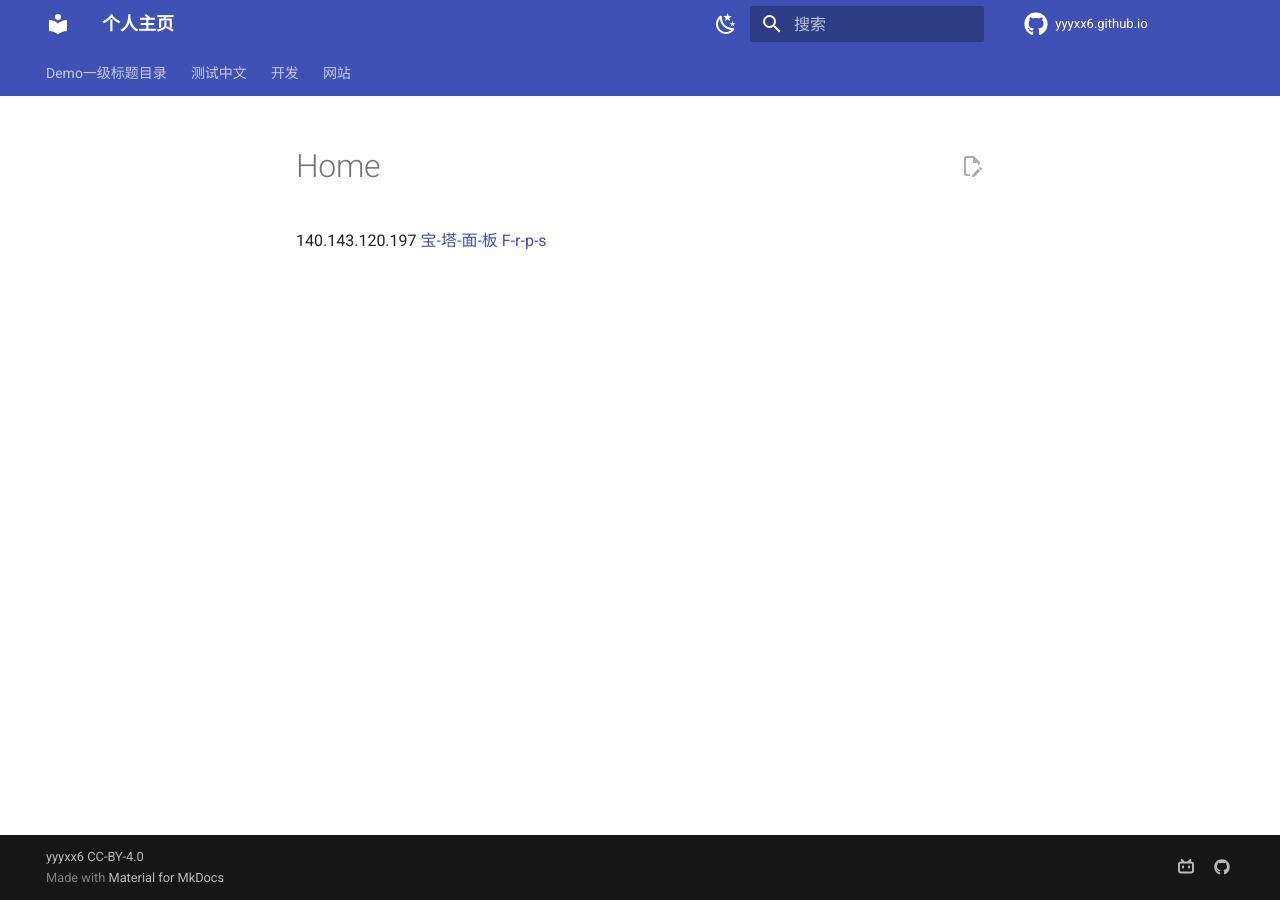
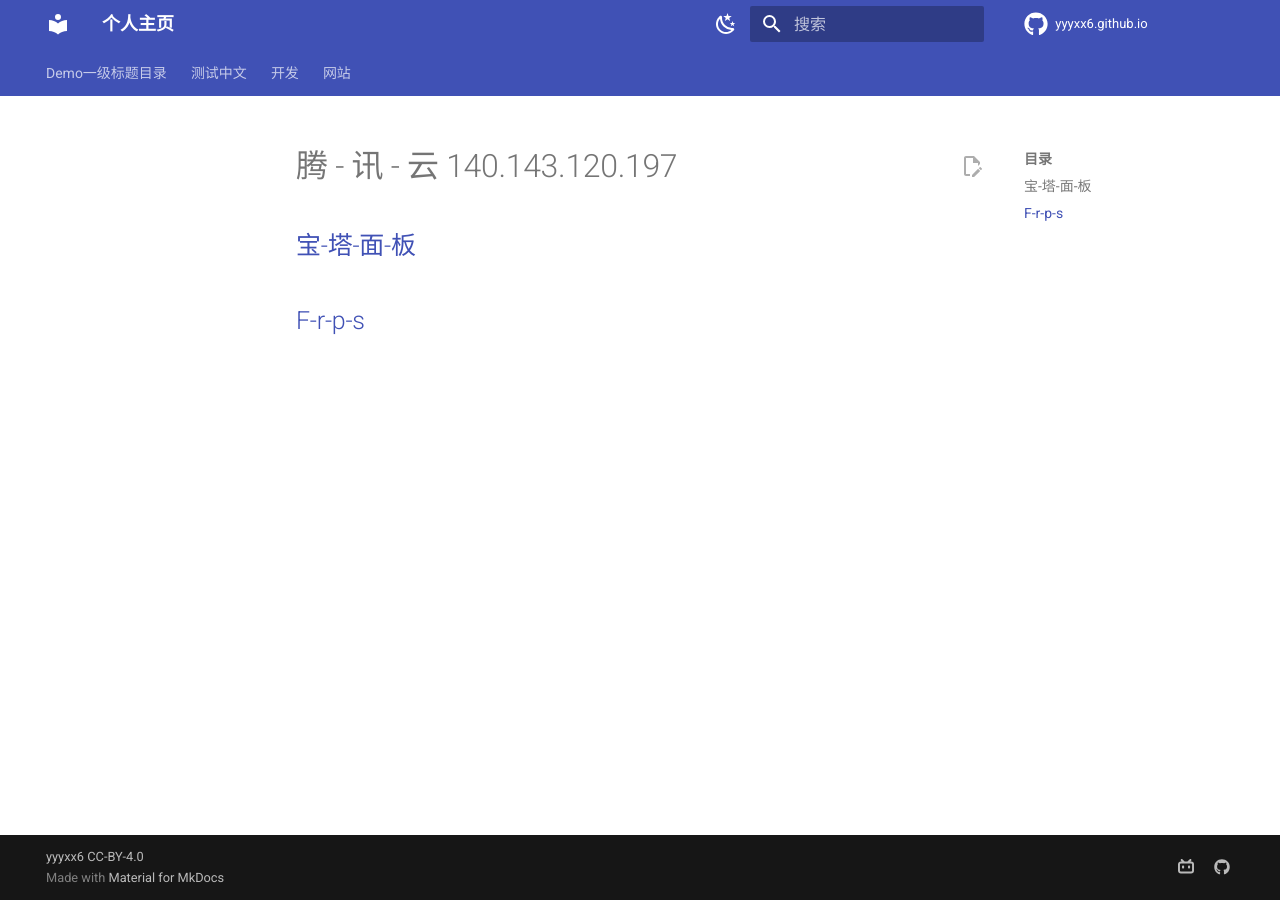
Before and after one commit to yyyxx6/yyyxx6.github.io, an MkDocs documentation site: the page built from docs/index.md, in a window 1280 px wide. Built offline with MkDocs 1.6.1 and Material for MkDocs 9.7.7, drawn with Linux system fonts in a browser that asks for light colours; comment, search, counter and statistics services are not loaded.

Commit message:
Update index.md
换行有点问题

```diff
--- a/docs/index.md
+++ b/docs/index.md
@@ -1,3 +1,4 @@
-140.143.120.197
-[宝-塔-面-板](http://140.143.120.197:3390/rSc2wtgS/)
-[F-r-p-s](http://140.143.120.197:3002/static/#/)
+
+# 腾 - 讯 - 云 140.143.120.197
+## [宝-塔-面-板](http://140.143.120.197:3390/rSc2wtgS/)
+## [F-r-p-s](http://140.143.120.197:3002/static/#/)
```
